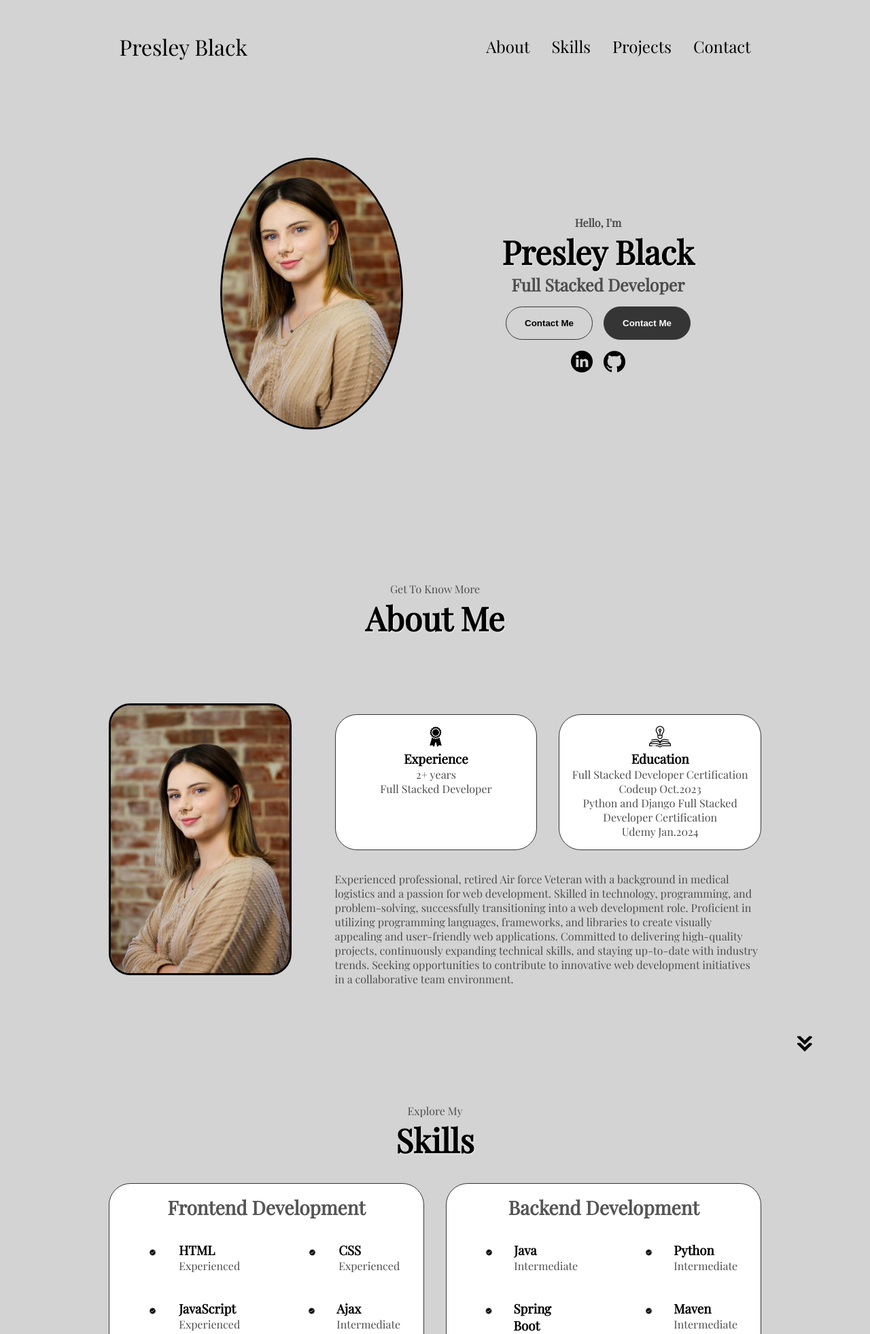
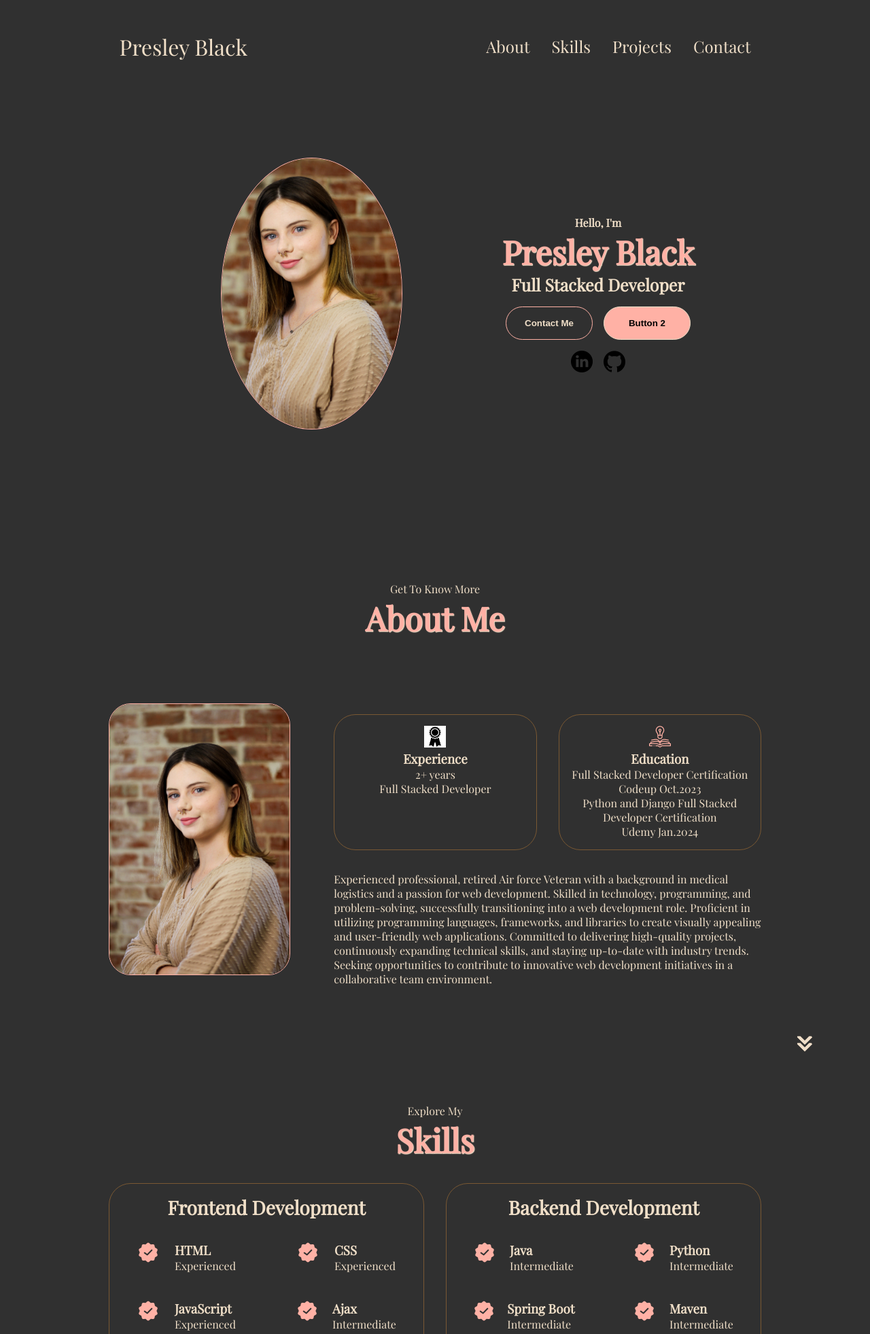
Before and after one commit to pblack02/Profile_site, a Django app: page / in a window 1280 px wide. Shown: the top 1963 px of the page at 68% size. Run offline with Django 4.2, Linux system fonts and the light colour scheme; some web fonts are replaced.

Commit message:
Update on style

```diff
--- a/static/css/index.css
+++ b/static/css/index.css
@@ -6,16 +6,17 @@
 
 body {
     font-family: 'Playfair Display', serif;
-    background-color: rgb(211, 211, 211);
+    background-color: #303030;
 }
 
 html {
     scroll-behavior: smooth;
 }
 
-p{
-    color: rgb(77, 77, 77);
+p, h3, h2{
+    color: #f0dfc8;
 }
+
 
 a, .btn {
     transition: all 300ms ease;
@@ -37,16 +38,17 @@ nav {
     gap: 2rem;
     list-style: none;
     font-size: 1.5rem;
+    color: #f0dfc8;
 }
 
 a {
-    color: black;
+    color: #f0dfc8;
     text-decoration: none;
     text-decoration-color: white;
 }
 
 a:hover {
-    color: gray;
+    color: #ffb1a5;
     text-decoration: underline;
     text-underline-offset: .5rem;
     text-decoration-color: white;
@@ -54,6 +56,7 @@ a:hover {
 
 .logo {
     font-size: 2rem;
+    color: #f0dfc8;
 }
 
 .logo:hover {
@@ -83,7 +86,7 @@ a:hover {
 .hamburger-icon span {
     width: 100%;
     height: 2px;
-    background-color: black;
+    background-color: white;
     transition: all 0.3ms ease-in-out;
 }
 
@@ -91,7 +94,7 @@ a:hover {
     position: absolute;
     top: 100%;
     right: 0;
-    background-color: white;
+    background-color: #303030;
     width: fit-content;
     max-height: 0;
     overflow: hidden;
@@ -103,7 +106,7 @@ a:hover {
     padding: 10px;
     text-align: center;
     font-size: 1.5rem;
-    color: black;
+    color: #f0dfc8;
     text-decoration: none;
     transition: all 0.3ms ease-in-out;
 }
@@ -172,7 +175,7 @@ section {
 
 .profile-pic {
     border-radius: 50%;
-    border: 0.2rem black solid;
+    border: 0.1rem #ffb1a5 solid;
 }
 
 .section_text {
@@ -196,9 +199,10 @@ section {
 .title {
     font-size: 3rem;
     text-align: center;
+    color: #ffb1a5;
     opacity: 0;
     animation: fadeIn 1.5s ease forwards;
-    text-shadow: 1px 1px 2px rgba(255, 255, 255, 0.7);
+    text-shadow: 1px 1px 1px #f0dfc8;
 }
 
 @keyframes fadeIn {
@@ -230,40 +234,44 @@ section {
 
 .btn {
     font-weight: 600;
-    transition: all 300ms ease;
+    /*transition: all 300ms ease;*/
     padding: 1rem;
     width: 8rem;
     border-radius: 2rem;
+    /*color: black;*/
 }
 
-.btn-color-1, .btn-color-2 {
-    border: rgb(53, 53, 53) 0.1rem solid;
-}
+/*.btn-color-2 {*/
+/*    border: #ffb1a5 0.1rem solid;*/
+/*}*/
 
 .btn-color-1:hover, .btn-color-2:hover {
     cursor: pointer;
 }
 
 .btn-color-1, .btn-color-2:hover{
-    background: rgb(53, 53, 53);
-    color: white;
+    background: #ffb1a5;
+    color: black;
+    border: #f0dfc8 0.1rem solid;
 }
 
-.btn-color-1:hover {
-    background: rgb(0, 0, 0);
+.btn-color-1:hover, .btn-color-2{
+    background: none;
+    color: #f0dfc8;
+    border: #ffb1a5 0.1rem solid;
 }
 
-.btn-color-2 {
-    background: none;
-}
+/*.btn-color-2 {*/
+/*    background: none;*/
+/*}*/
 
-.btn-color-2:hover {
-    border: rgb(255, 255, 255) 0.1rem solid;
-}
+/*.btn-color-2:hover {*/
+/*    border: #ffb1a5 0.1rem solid;*/
+/*}*/
 
 .btn-container a {
     text-decoration: none;
-    color: unset;
+    color: black;
 }
 
 /*About Section*/
@@ -285,7 +293,7 @@ section {
 
 .about-pic {
     border-radius: 2rem;
-    border: 0.2rem black solid;
+    border: 0.1rem #ffb1a5 solid;
     /*height: 430px;*/
     /*width: 400px;*/
     /*margin: auto 0;*/
@@ -304,9 +312,9 @@ section {
 .detail-container {
     padding: 1rem;
     flex: 1;
-    background: white;
+    background-color: #303030;
     border-radius: 2rem;
-    border: rgb(53, 53, 53) 0.1rem solid;
+    border: #795833 0.1rem solid;
     text-align: center;
 }
 
@@ -322,7 +330,7 @@ section {
 }
 
 .skills-sub-title{
-    color: rgb(85, 85, 85);
+    color: #f0dfc8;
     font-weight: 600;
     font-size: 1.75rem;
     margin-bottom: 2rem;
@@ -362,8 +370,8 @@ article .icon {
 }
 
 .colored-container {
-    border-color: rgb(163, 163, 163);
-    background-color: rgb(250, 250, 250);
+    border-color: #795833;
+    background-color: #303030;
 }
 
 .project-image {
@@ -374,13 +382,13 @@ article .icon {
     border-radius: 2rem;
 }
 
-.btn-project{
-    color: black;
-    border-color: rgb(163, 163, 163);
-}
+/*.btn-project{*/
+/*    color: black;*/
+/*    border-color: rgb(163, 163, 163);*/
+/*}*/
 
 .project-title{
-    color: black;
+    color: #f0dfc8;
     margin: 1rem;
 }
 
@@ -397,8 +405,8 @@ article .icon {
     display: flex;
     justify-content: center;
     border-radius: 2rem;
-    border: rgb(53, 53, 53) 0.1rem solid;
-    background: rgb(250, 250, 250);
+    border: #795833 0.1rem solid;
+    /*background: rgb(250, 250, 250);*/
     margin: 3rem auto;
     padding: 0.5rem;
 }
--- a/templates/home.html
+++ b/templates/home.html
@@ -51,8 +51,8 @@
         <h1 class="title">Presley Black</h1>
         <p class="section_text_p2">Full Stacked Developer</p>
         <div class="btn-container">
-            <button class="btn btn-color-2"><a href="#contact">Contact Me</a></button>
-            <button class="btn btn-color-1"><a href="#">Contact Me</a></button>
+            <button class="btn btn-color-2" onclick="location.href='.#contact'">Contact Me</button>
+            <button class="btn btn-color-1">Button 2</button>
         </div>
         <div id="social-container">
             <img src="../static/img/linkedin.png" alt="My linkedin profile." class="icon"
@@ -94,7 +94,7 @@
             </div>
         </div>
     </div>
-    <a href="#skills"><img src="../static/img/down-arrow.png" alt="Arrow Icon" class="icon arrow"></a>
+    <a href="#skills"><img src="../static/img/arrow-down.png" alt="Arrow Icon" class="icon arrow"></a>
 </section>
 <section id="skills">
     <p class="section_text_p1">Explore My</p>
@@ -105,42 +105,42 @@
                 <h2 class="skills-sub-title">Frontend Development</h2>
                 <div class="skills-article">
                     <article>
-                        <img src="../static/img/check_mark.png" alt="Checkmark icon" class="icon">
+                        <img src="../static/img/verify-2.png" alt="Checkmark icon" class="icon">
                         <div>
                             <h3>HTML</h3>
                             <p>Experienced</p>
                         </div>
                     </article>
                     <article>
-                        <img src="../static/img/check_mark.png" alt="Checkmark icon" class="icon">
+                        <img src="../static/img/verify-2.png" alt="Checkmark icon" class="icon">
                         <div>
                             <h3>CSS</h3>
                             <p>Experienced</p>
                         </div>
                     </article>
                     <article>
-                        <img src="../static/img/check_mark.png" alt="Checkmark icon" class="icon">
+                        <img src="../static/img/verify-2.png" alt="Checkmark icon" class="icon">
                         <div>
                             <h3>JavaScript</h3>
                             <p>Experienced</p>
                         </div>
                     </article>
                     <article>
-                        <img src="../static/img/check_mark.png" alt="Checkmark icon" class="icon">
+                        <img src="../static/img/verify-2.png" alt="Checkmark icon" class="icon">
                         <div>
                             <h3>Ajax</h3>
                             <p>Intermediate</p>
                         </div>
                     </article>
                     <article>
-                        <img src="../static/img/check_mark.png" alt="Checkmark icon" class="icon">
+                        <img src="../static/img/verify-2.png" alt="Checkmark icon" class="icon">
                         <div>
                             <h3>JQuery</h3>
                             <p>Intermediate</p>
                         </div>
                     </article>
                     <article>
-                        <img src="../static/img/check_mark.png" alt="Checkmark icon" class="icon">
+                        <img src="../static/img/verify-2.png" alt="Checkmark icon" class="icon">
                         <div>
                             <h3>Thymeleaf</h3>
                             <p>Intermediate</p>
@@ -152,42 +152,42 @@
                 <h2 class="skills-sub-title">Backend Development</h2>
                 <div class="skills-article">
                     <article>
-                        <img src="../static/img/check_mark.png" alt="Checkmark icon" class="icon">
+                        <img src="../static/img/verify-2.png" alt="Checkmark icon" class="icon">
                         <div>
                             <h3>Java</h3>
                             <p>Intermediate</p>
                         </div>
                     </article>
                     <article>
-                        <img src="../static/img/check_mark.png" alt="Checkmark icon" class="icon">
+                        <img src="../static/img/verify-2.png" alt="Checkmark icon" class="icon">
                         <div>
                             <h3>Python</h3>
                             <p>Intermediate </p>
                         </div>
                     </article>
                     <article>
-                        <img src="../static/img/check_mark.png" alt="Checkmark icon" class="icon">
+                        <img src="../static/img/verify-2.png" alt="Checkmark icon" class="icon">
                         <div>
                             <h3>Spring Boot</h3>
                             <p>Intermediate</p>
                         </div>
                     </article>
                     <article>
-                        <img src="../static/img/check_mark.png" alt="Checkmark icon" class="icon">
+                        <img src="../static/img/verify-2.png" alt="Checkmark icon" class="icon">
                         <div>
                             <h3>Maven</h3>
                             <p>Intermediate</p>
                         </div>
                     </article>
                     <article>
-                        <img src="../static/img/check_mark.png" alt="Checkmark icon" class="icon">
+                        <img src="../static/img/verify-2.png" alt="Checkmark icon" class="icon">
                         <div>
                             <h3>Java EE</h3>
                             <p>Intermediate</p>
                         </div>
                     </article>
                     <article>
-                        <img src="../static/img/check_mark.png" alt="Checkmark icon" class="icon">
+                        <img src="../static/img/verify-2.png" alt="Checkmark icon" class="icon">
                         <div>
                             <h3>MySQL</h3>
                             <p>Intermediate</p>
@@ -197,7 +197,7 @@
             </div>
         </div>
     </div>
-    <a href="#projects"><img src="../static/img/down-arrow.png" alt="Arrow Icon" class="icon arrow"></a>
+    <a href="#projects"><img src="../static/img/arrow-down.png" alt="Arrow Icon" class="icon arrow"></a>
 </section>
 <section id="projects">
     <p class="section_text_p1">Welcome To My</p>
@@ -248,7 +248,7 @@
             </div>
         </div>
     </div>
-    <a href="#contact"><img src="../static/img/down-arrow.png" alt="Arrow Icon" class="icon arrow"></a>
+    <a href="#contact"><img src="../static/img/arrow-down.png" alt="Arrow Icon" class="icon arrow"></a>
 </section>
 <section id="contact">
     <p class="section_text_p1">Hello</p>
```
Also changed, not shown: static/img/arrow-down.png (added), static/img/check_mark.png (deleted), static/img/down-arrow.png (deleted), static/img/education.png, static/img/verify-2.png (added).
